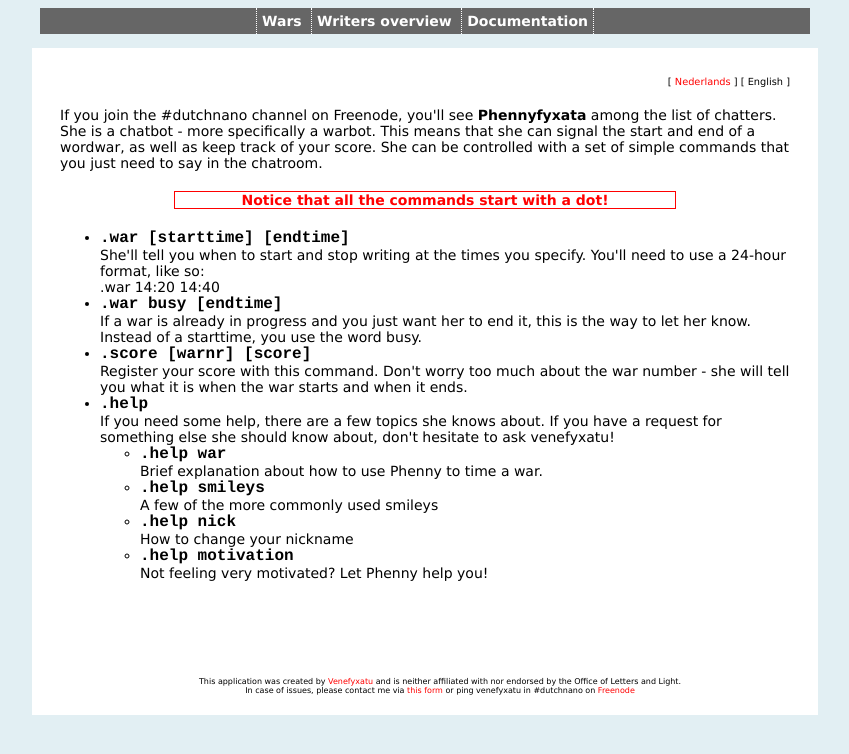
After one commit to Venefyxatu/phennyfyxata, a Django app: template phennyfyxata/templates/scores/documentation.html in a window 1280 px wide. The commit adds this page. Shown: the top 754 px of the page, without its empty margins (215-1064 px from the left). Run offline with Django 3.2, Linux system fonts and the light colour scheme; the template is opened without the code that fills it, so the values that code supplies are empty; parts of the project's set-up code (start-up, migrations or seed data) failed here and were passed over.

Commit message:
Add documentation for Phenny

```diff
--- a/phennyfyxata/media/scores/phenny.css
+++ b/phennyfyxata/media/scores/phenny.css
@@ -23,12 +23,33 @@
     padding: 5px;
 }
 
+div.important {
+    color: #ff0000;
+    font-weight: bold;
+    text-align: center;
+    border-style: solid;
+    border-width: 1px;
+    border-color: #ff0000;
+    margin-top: 20px;
+    margin-bottom: 20px;
+    margin-left: auto;
+    margin-right: auto;
+    width: 500px;
+}
+
+span.command {
+    font-family: Courier, Verdana, Arial, Helvetica, sans-serif;
+    font-size: 16px;
+    font-weight: bold;
+}
+
 .info {
     background-color: #ffffff;
     width: 730px;
     margin-left: auto;
     margin-right: auto;
-    padding: 20px;
+    padding: 2em 2em 20px 2em;
+    position: relative;
 }
 
 table {
@@ -73,6 +94,12 @@
     background: #999;
 }
 
+div.langmenu {
+    text-align: right;
+    margin-bottom: 20px;
+    font-size: 0.7em;
+}
+
 body {
     background-color: #e2eff3;
     font-family: Verdana, Arial, Helvetica, sans-serif;
@@ -87,6 +114,12 @@
     text-align: center;
 }
 
+.filler {
+    position: relative;
+    width: 760px;
+    height: 100px;
+}
+
 h1 {
     text-align: center;
 }
--- a/phennyfyxata/scores/urls.py
+++ b/phennyfyxata/scores/urls.py
@@ -8,4 +8,6 @@
         url('^wars/$', 'warsOverview'),
         url('^wars/(?P<war_id>\d+)/overview/$', 'singleWarOverview'),
         url('^wars/new/$', 'createWar'),
+        url('^documentation/$', 'documentation'),
+        url('^documentation/nl/$', 'documentationDutch'),
     )
--- a/phennyfyxata/scores/views.py
+++ b/phennyfyxata/scores/views.py
@@ -52,6 +52,12 @@
     wars = War.objects.all()
     return render_to_response('scores/warsOverview.html', {'wars': wars})
 
+def documentation(request):
+    return render_to_response('scores/documentation.html')
+
+def documentationDutch(request):
+    return render_to_response('scores/documentation.nl.html')
+
 def singleWarOverview(request, war_id):
     try:
         war = War.objects.get(id=war_id)
--- a/phennyfyxata/templates/base.html
+++ b/phennyfyxata/templates/base.html
@@ -9,17 +9,19 @@
 
     <body>
         <div class="menu">
-            <span class="menuitem"><a class="menu" href="/wars/">Wars</a></span><span class="menuitem-right"><a class="menu" href="/writers/">Writers overview</a></span>
+            <span class="menuitem"><a class="menu" href="/wars/">Wars</a></span>
+            <span class="menuitem"><a class="menu" href="/writers/">Writers overview</a></span>
+            <span class="menuitem-right"><a class="menu" href="/documentation/">Documentation</a></span>
         </div>
         <p />
         <div class="info">
             {% block body %}
             {% endblock %}
+            <div class="filler" />
             <div class="footer">
                 This application was created by <a target="_blank" href="http://www.nanowrimo.org/eng/user/133582">Venefyxatu</a> and is neither affiliated with nor endorsed by the Office of Letters and Light. <br />
                 In case of issues, please contact me via <a href="http://blog.venefyxatu.be/contact">this form</a> or ping venefyxatu in #dutchnano on <a target="_blank" href="http://www.freenode.net">Freenode</a>
             </div>
         </div>
-
     </body>
 </html>
--- /dev/null
+++ b/phennyfyxata/templates/scores/documentation.html
@@ -0,0 +1,34 @@
+{% extends 'base.html' %}
+
+{% block body %}
+
+<div class="langmenu">
+    [ <a href="/documentation/nl/">Nederlands</a> ] [ English ]
+</div>
+
+If you join the #dutchnano channel on Freenode, you'll see <b>Phennyfyxata</b> among the list of chatters. She is a chatbot - more specifically a warbot. This means that she can signal the start and end of a wordwar, as well as keep track of your score. She can be controlled with a set of simple commands that you just need to say in the chatroom.<br />
+<div class="important">Notice that all the commands start with a dot!</div>
+
+<ul>
+    <li /><span class="command">.war [starttime] [endtime]</span><br />
+    She'll tell you when to start and stop writing at the times you specify. You'll need to use a 24-hour format, like so:<br />
+    .war 14:20 14:40
+    <li /><span class="command">.war busy [endtime]</span><br />
+    If a war is already in progress and you just want her to end it, this is the way to let her know. Instead of a starttime, you use the word busy.
+    <li /><span class="command">.score [warnr] [score]</span><br />
+    Register your score with this command. Don't worry too much about the war number - she will tell you what it is when the war starts and when it ends.
+    <li /><span class="command">.help</span><br />
+    If you need some help, there are a few topics she knows about. If you have a request for something else she should know about, don't hesitate to ask venefyxatu!
+    <ul>
+        <li /><span class="command">.help war</span><br />
+        Brief explanation about how to use Phenny to time a war.
+        <li /><span class="command">.help smileys</span><br />
+        A few of the more commonly used smileys
+        <li /><span class="command">.help nick</span><br />
+        How to change your nickname
+        <li /><span class="command">.help motivation</span><br />
+        Not feeling very motivated? Let Phenny help you!
+    </ul>
+</ul>
+
+{% endblock %}
```
Also changed, not shown: phennyfyxata/templates/scores/documentation.nl.html (added, +34 -0 lines).
